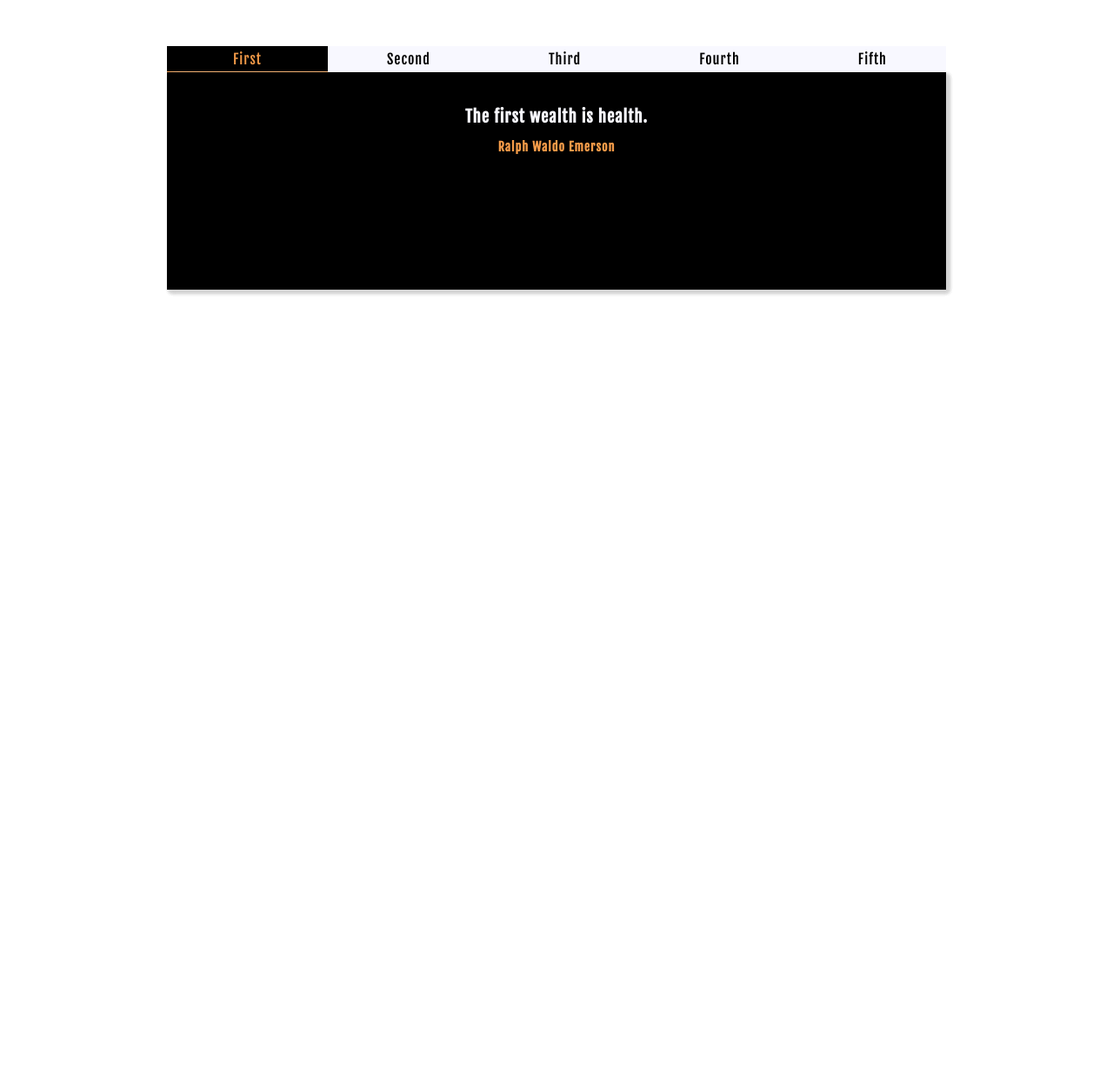
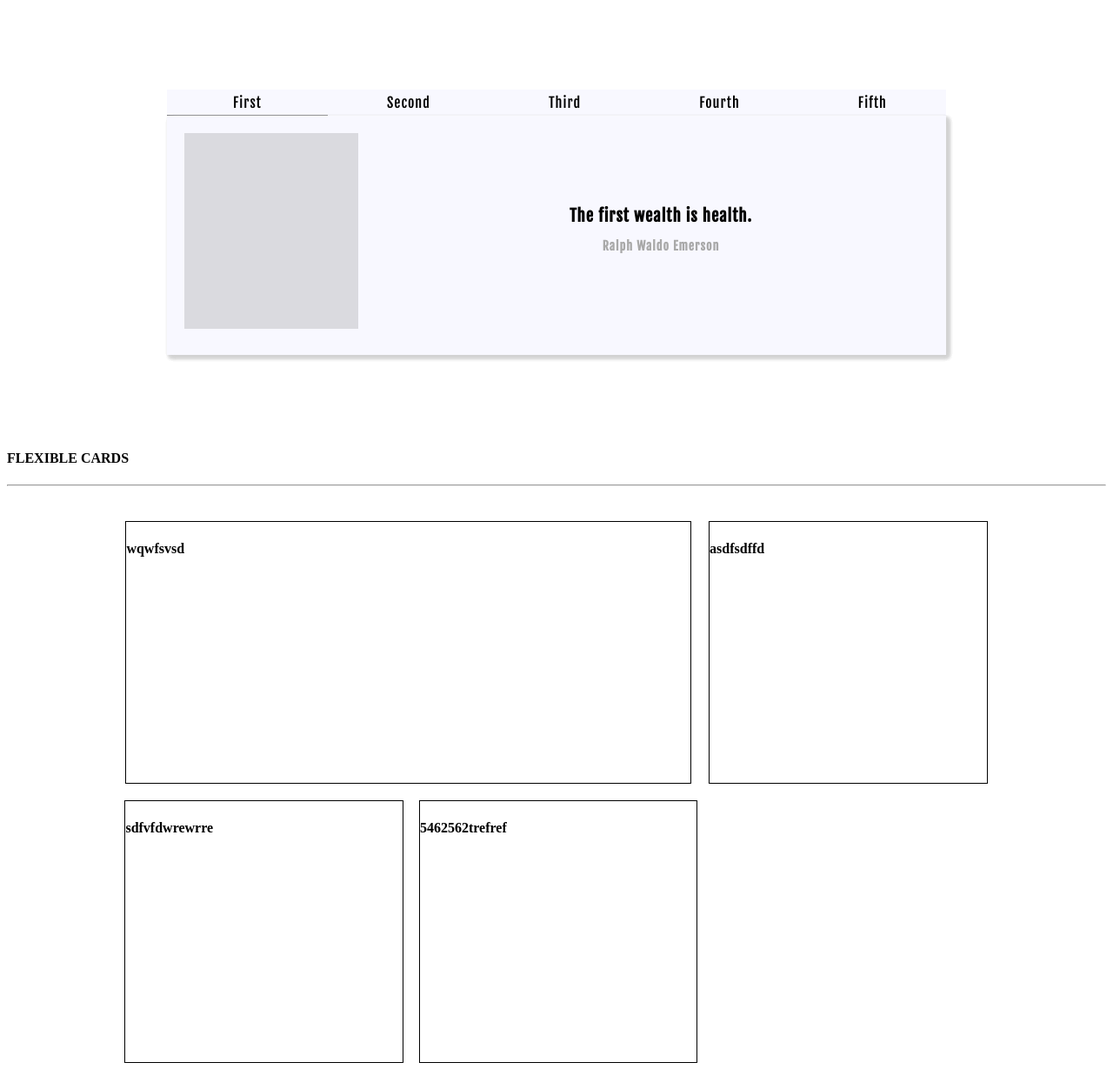
Before and after one commit to j25bender/pattern, a plain HTML site: page index.html in a window 1280 px wide. Shown: the part 140-1377 px from the top of the page at 87% size. Before the commit the page ends 800 px from the top, so only its background shows below. Drawn offline with Linux system fonts and the light colour scheme.

Commit message:
flexi cards

```diff
--- a/index.html
+++ b/index.html
@@ -19,32 +19,48 @@
         </div>
 
         <div class="first card">
+          <div class="image"></div>
           <h3>The first wealth is health.
           <p>Ralph Waldo Emerson</p></h3>
         </div>
 
         <div class="second card">
+          <div class="image"></div>
           <h3>We all have big changes in our lives that are more or less a second chance.
           <p>Harrison Ford</p></h3>
         </div>
 
         <div class="third card">
+          <div class="image"></div>
           <h3>Some people are born on third base and go through life thinking they hit a triple.
           <p>Barry Switzer</p></h3>
         </div>
 
         <div class="fourth card">
+          <div class="image"></div>
           <h3>The first draught serveth for health, the second for pleasure, the third for shame, and the fourth for madness.
           <p>Anacharsis</p></h3>
         </div>
 
         <div class="fifth card">
+          <div class="image"></div>
           <h3>Cryptocurrencies will create a fifth protocol layer powering the next generation of the Internet.
           <p>Naval Ravikant</p></h3>
         </div>
       </div>
 
     </div>
+    <h4 id="new-section">FLEXIBLE CARDS</h4>
+    <hr>
+    <section id="flexi-card-container">
+        <div id="div1" class="card-div"><h4>wqwfsvsd</h4></div>
+        <div id="div2" class="card-div"><h4>asdfsdffd</h4></div>
+        <div id="div3" class="card-div"><h4>sdfvfdwrewrre</h4></div>
+        <div id="div4" class="card-div"><h4>5462562trefref</h4></div>
+        <div id="div5" class="card-div"><h4>3463245fdvf</h4></div>
+        <div id="div6" class="card-div"><h4>sdaf4ew5f</h4></div>
+        <div id="div7" class="card-div"><h4>657hgfdassf</h4></div>
+      </section>
     <script src="./script.js"></script>
   </body>
 </html>
--- a/styles.css
+++ b/styles.css
@@ -3,11 +3,20 @@
 #component-container {
   align-items: center;
   display: flex;
-  height: 50vh;
+  height: 500px;
   justify-content: center;
   font-family: 'Fjalla One', sans-serif;
   letter-spacing: 1px;
   min-width: 230px;
+}
+
+.image {
+  width: 200px;
+  height: 225px;
+  background-color: gray;
+  align-self: flex-start;
+  margin: 20px;
+  opacity: .25;
 }
 
 #tab-container {
@@ -25,37 +34,42 @@
 }
 
 .tab:hover {
-  color: #EEBF92;
-  background-color: #7A7978;
+  color: gray;
+  background-color: lightgrey;
   transition: 1s;
-  border-bottom: 1.5px solid #F29A48;
+  border-bottom: 1.5px solid gray;
   padding-bottom: 1.5px;
 }
 
 .tab:active {
-  background-color: #000;
-  color: #F29A48;
+  background-color: gray;
+  border-bottom: 1.5px solid ghostwhite;
+  color: ghostwhite;
   opacity: 0.75;
 }
 
 .card {
-  color: ghostwhite;
-  background-color: #000;
+  display: flex;
+  flex-direction: row;
+  color: black;
+  background-color: ghostwhite;
   box-shadow: 2.5px 2.5px 5px lightgrey;
-  height: 250px;
+  height: 275px;
   overflow: scroll;
   position: absolute;
   text-align: center;
   width: 70vw;
+  margin: auto;
 }
 
 .card h3 {
   padding-top: 65px;
   padding: 20px;
+  margin: auto;
 }
 
 p {
-  color: #F29A48;
+  color: darkgray;
   font-size: 14px;
 }
 
@@ -64,21 +78,55 @@ p {
 }
 
 .activeTab {
-  background-color: #000;
-  border-bottom: 1.5px solid #F29A48;
-  color: #F29A48;
+  background-color:ghostwhite;
+  border-bottom: 1.5px solid gray;
+  color: black;
   flex-grow: 2;
   padding-bottom: 1.5px;
 }
 
 .activeTab:hover {
-  background-color: #000;
-  color: #F29A48;
+  background-color: ghostwhite;
+  color: black;
 }
 
 .activeCard {
-  color: #B3B3B3;
+  color: black;
   transition: color 2s;
-  background-color: #070907;
+  background-color: ghostwhite;
   z-index: 2;
 }
+
+#new-section {
+  margin-top: 150px;
+}
+
+hr {
+  margin-bottom: 30px;
+}
+
+#flexi-card-container {
+  height: fit-content;
+  display: flex;
+  width: 80%;
+  margin: auto;
+  flex-flow: row wrap;
+}
+
+.card-div {
+  width: 31.5%;
+  height: 300px;
+  border: 1px solid black;
+  margin: 10px;
+}
+
+#div1,
+#div7 {
+ flex-grow: 2;
+}
+
+#div3,
+#div4,
+#div5 {
+  margin: 9px;
+}
```
